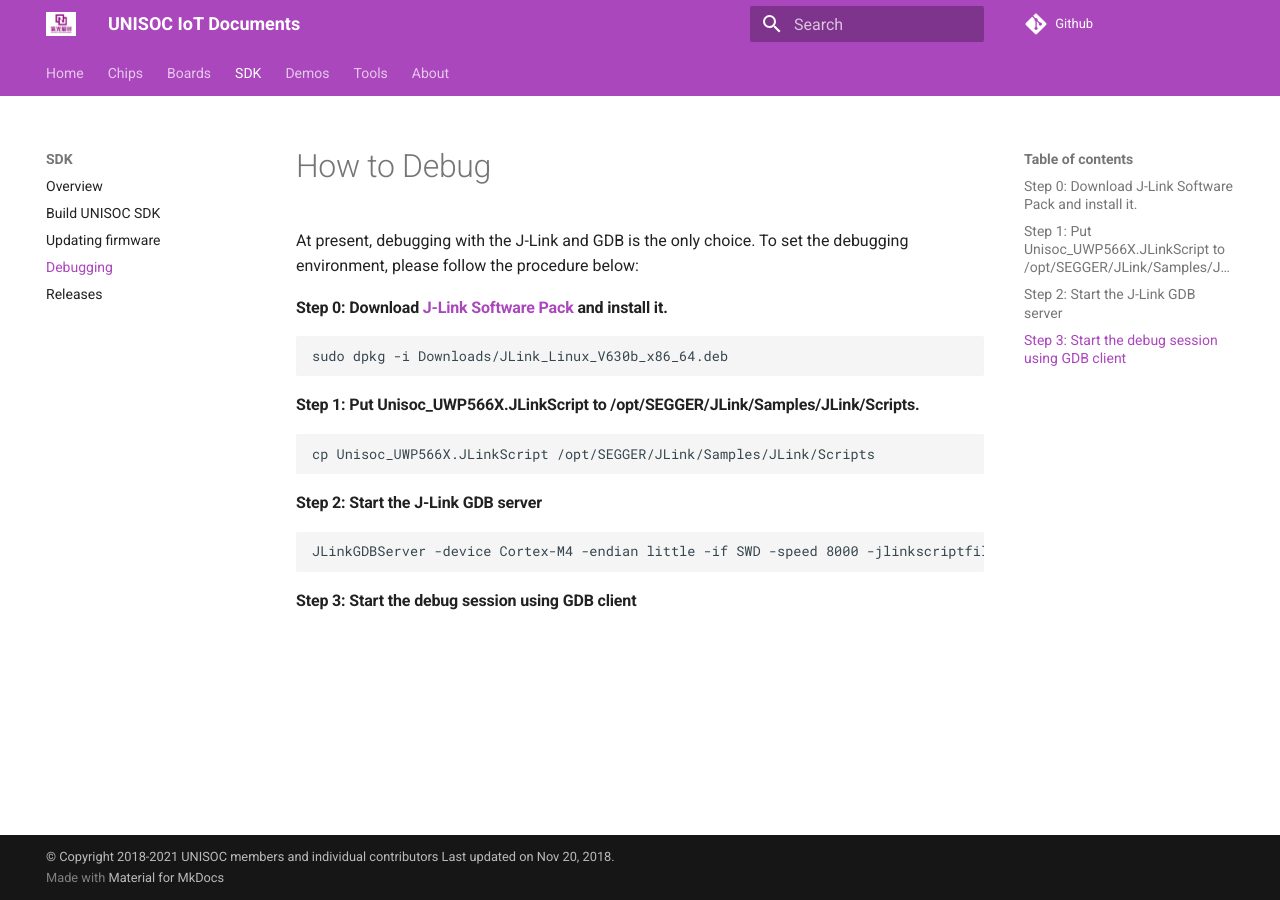
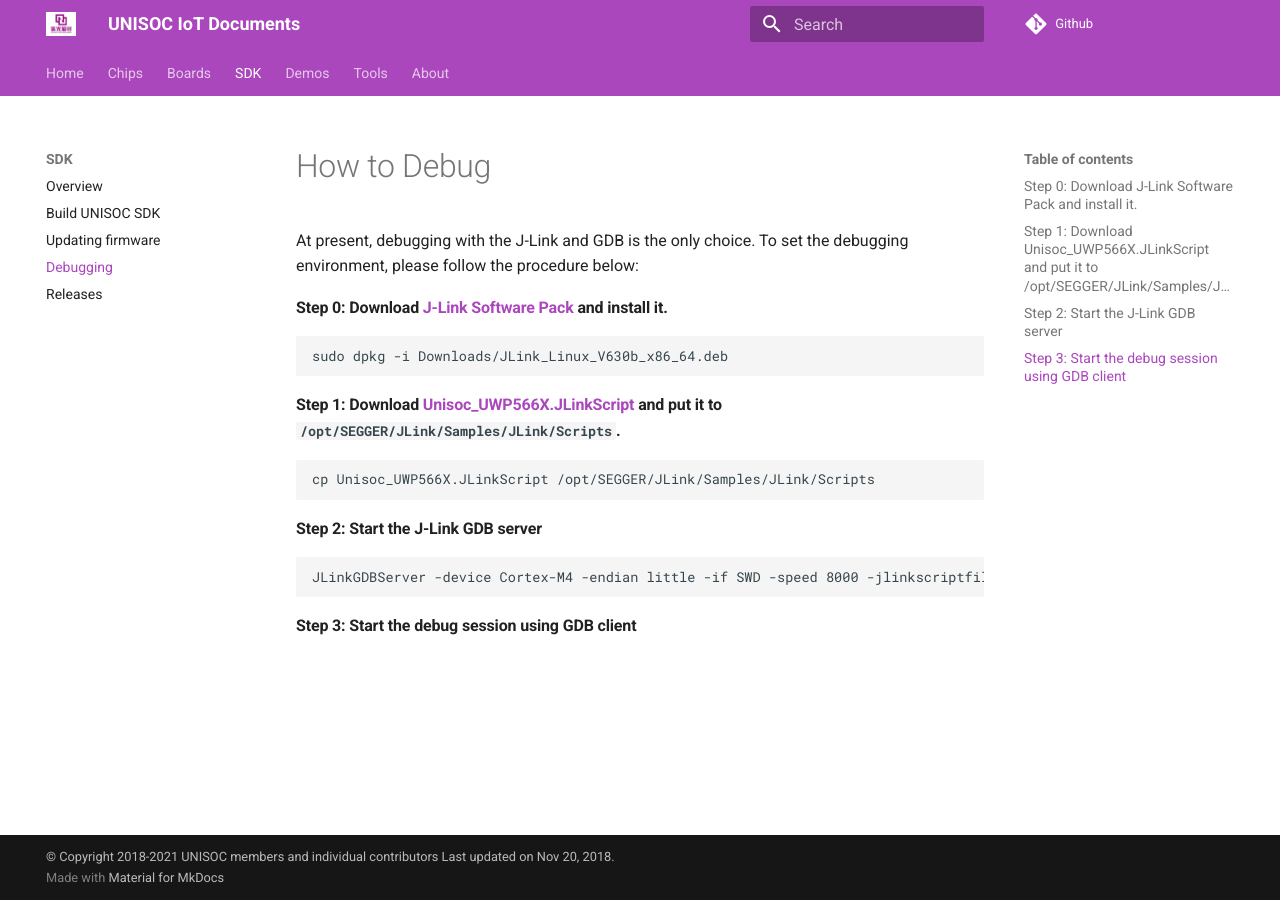
Before and after one commit to unisoc/documentation, an MkDocs documentation site: the page built from docs/sdk/debug.md, in a window 1280 px wide. Built offline with MkDocs 1.6.1 and Material for MkDocs 9.7.7, drawn with Linux system fonts in a browser that asks for light colours; comment, search, counter and statistics services are not loaded.

Commit message:
sdk: debug.md: update the debug section to add J-Link script
Update the debug section to add J-Link script.

Signed-off-by: Keguang Zhang <keguang.zhang@unisoc.com>

````diff
--- a/docs/sdk/debug.md
+++ b/docs/sdk/debug.md
@@ -9,7 +9,7 @@ To set the debugging environment, please follow the procedure below:
 sudo dpkg -i Downloads/JLink_Linux_V630b_x86_64.deb
 ```
 
-#### **Step 1**: Put Unisoc_UWP566X.JLinkScript to /opt/SEGGER/JLink/Samples/JLink/Scripts.
+#### **Step 1**: Download [Unisoc_UWP566X.JLinkScript](/extras/scripts/Unisoc_IVY566X.JLinkScript) and put it to ```/opt/SEGGER/JLink/Samples/JLink/Scripts```.
 
 ```shell
 cp Unisoc_UWP566X.JLinkScript /opt/SEGGER/JLink/Samples/JLink/Scripts
````
Also changed, not shown: 1 other file.
